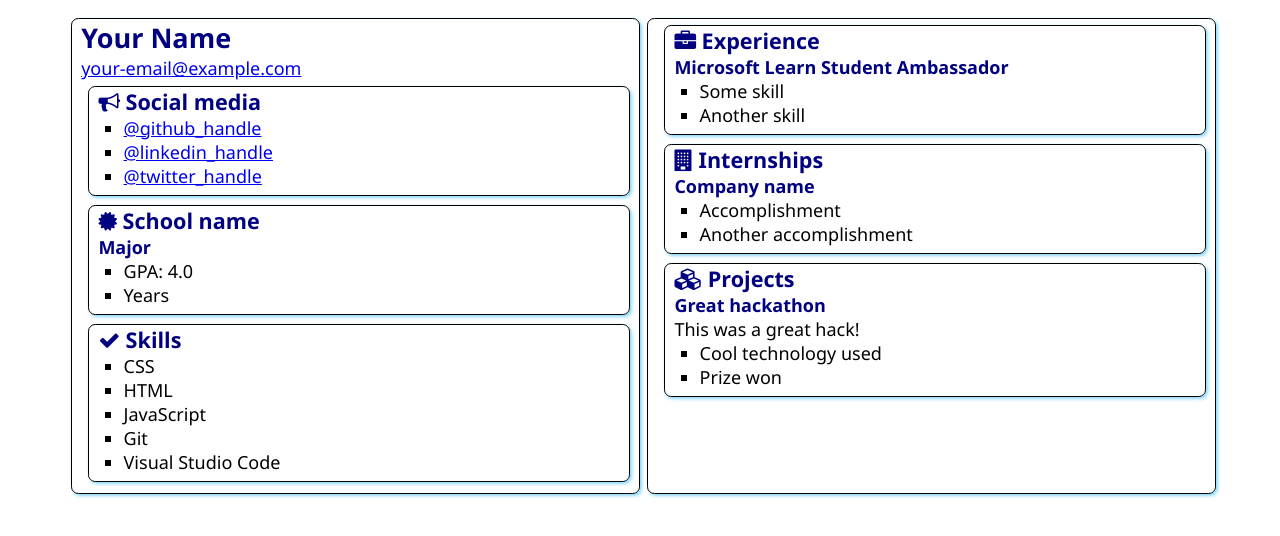
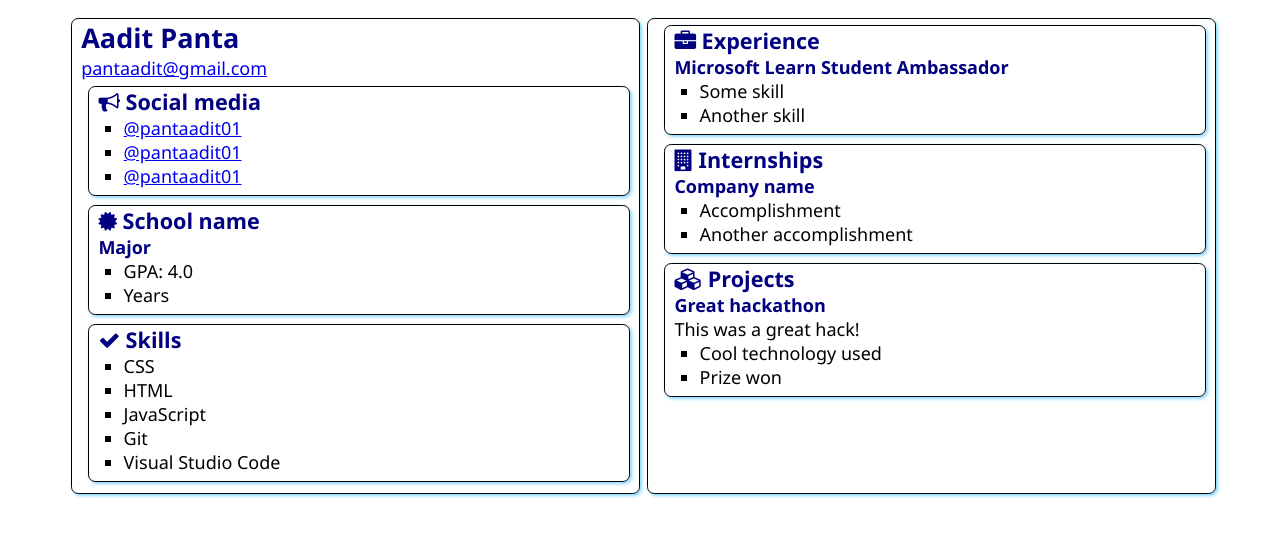
Before and after one commit to pantaadit01/SATechnicalOnboarding, a plain HTML site: page src/index.html in a window 1280 px wide. Drawn offline with Linux system fonts and the light colour scheme.

Commit message:
updated name,email and socials

```diff
--- a/src/index.html
+++ b/src/index.html
@@ -12,8 +12,8 @@
 <body>
     <main>
         <article class="box">
-            <h1>Your Name</h1>
-            <div><a href="mailto:your.email@example.com">your-email@example.com</a></div>
+            <h1>Aadit Panta</h1>
+            <div><a href="mailto:pantaadit@gmail.com">pantaadit@gmail.com</a></div>
 
             <section class="box">
                 <h2>
@@ -21,9 +21,9 @@
                     Social media
                 </h2>
                 <ul>
-                    <li><a href="https://github.com/<handle>">@github_handle</a></li>
-                    <li><a href="https://linkedin.com/in/<handle>">@linkedin_handle</a></li>
-                    <li><a href="https://twitter.com/<handle>">@twitter_handle</a></li>
+                    <li><a href="https://github.com/pantaadit01">@pantaadit01</a></li>
+                    <li><a href="https://linkedin.com/in/pantaadit01">@pantaadit01</a></li>
+                    <li><a href="https://twitter.com/pantaadit01">@pantaadit01</a></li>
                 </ul>
             </section>
 
```
